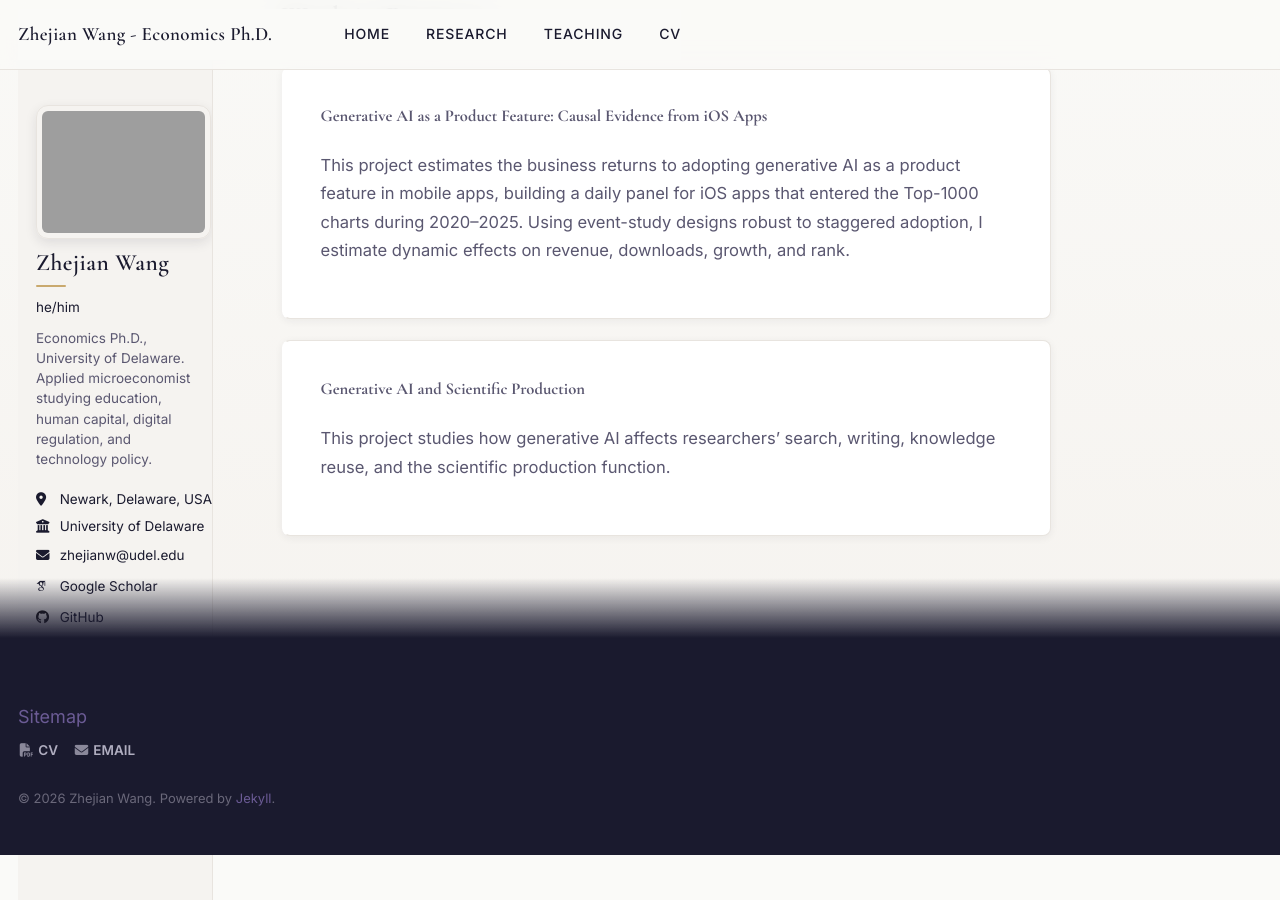
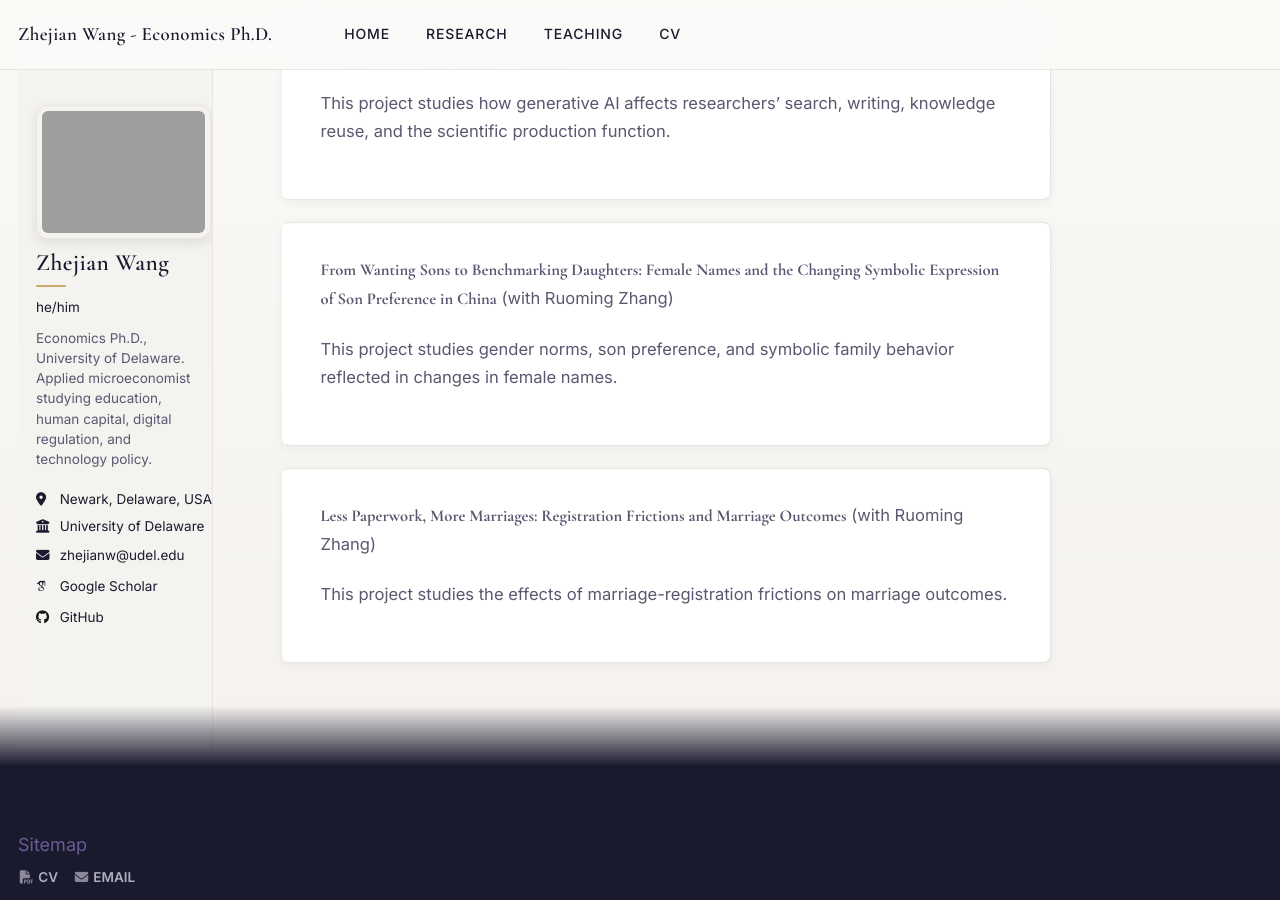
Before and after one commit to zhejianw/zhejianw.github.io, a Jekyll site: the page built from _pages/research.md, in a window 1280 px wide and 900 px high, scrolled down 2820 px. Built offline with Jekyll 4.4.1, drawn with Linux system fonts in a browser that asks for light colours; some web fonts are replaced; a script that is not in the unit is left out; some of the changed text lies outside the part shown.

Commit message:
Move two manuscripts-not-shared papers to Work in Progress
Reclassify "From Wanting Sons to Benchmarking Daughters" and "Less Paperwork,
More Marriages" from Working Papers to Work in Progress (no public draft).
Applied to the research page and the linked English CV.

Co-Authored-By: Claude Opus 4.8 (1M context) <noreply@anthropic.com>

```diff
--- a/_pages/research.md
+++ b/_pages/research.md
@@ -53,21 +53,9 @@ In 2021, the Chinese government introduced a highly restrictive policy that shar
 
 <div class="paper-card" markdown="1">
 
-**From Wanting Sons to Benchmarking Daughters: Female Names and the Changing Symbolic Expression of Son Preference in China** (with Ruoming Zhang)
-
-</div>
-
-<div class="paper-card" markdown="1">
-
 **From Seats to Status: China's 1999 Higher-Education Expansion and Urban–Rural Occupational Mobility** (with Yiqun Tong and Ruoming Zhang)
 
 [Draft](/files/Tong_Wang_Zhang_From_Seats_to_Status.pdf)
-
-</div>
-
-<div class="paper-card" markdown="1">
-
-**Less Paperwork, More Marriages: Registration Frictions and Marriage Outcomes** (with Ruoming Zhang)
 
 </div>
 
@@ -108,3 +96,19 @@ This project estimates the business returns to adopting generative AI as a produ
 This project studies how generative AI affects researchers' search, writing, knowledge reuse, and the scientific production function.
 
 </div>
+
+<div class="paper-card" markdown="1">
+
+**From Wanting Sons to Benchmarking Daughters: Female Names and the Changing Symbolic Expression of Son Preference in China** (with Ruoming Zhang)
+
+This project studies gender norms, son preference, and symbolic family behavior reflected in changes in female names.
+
+</div>
+
+<div class="paper-card" markdown="1">
+
+**Less Paperwork, More Marriages: Registration Frictions and Marriage Outcomes** (with Ruoming Zhang)
+
+This project studies the effects of marriage-registration frictions on marriage outcomes.
+
+</div>
```
Also changed, not shown: 1 other file.
